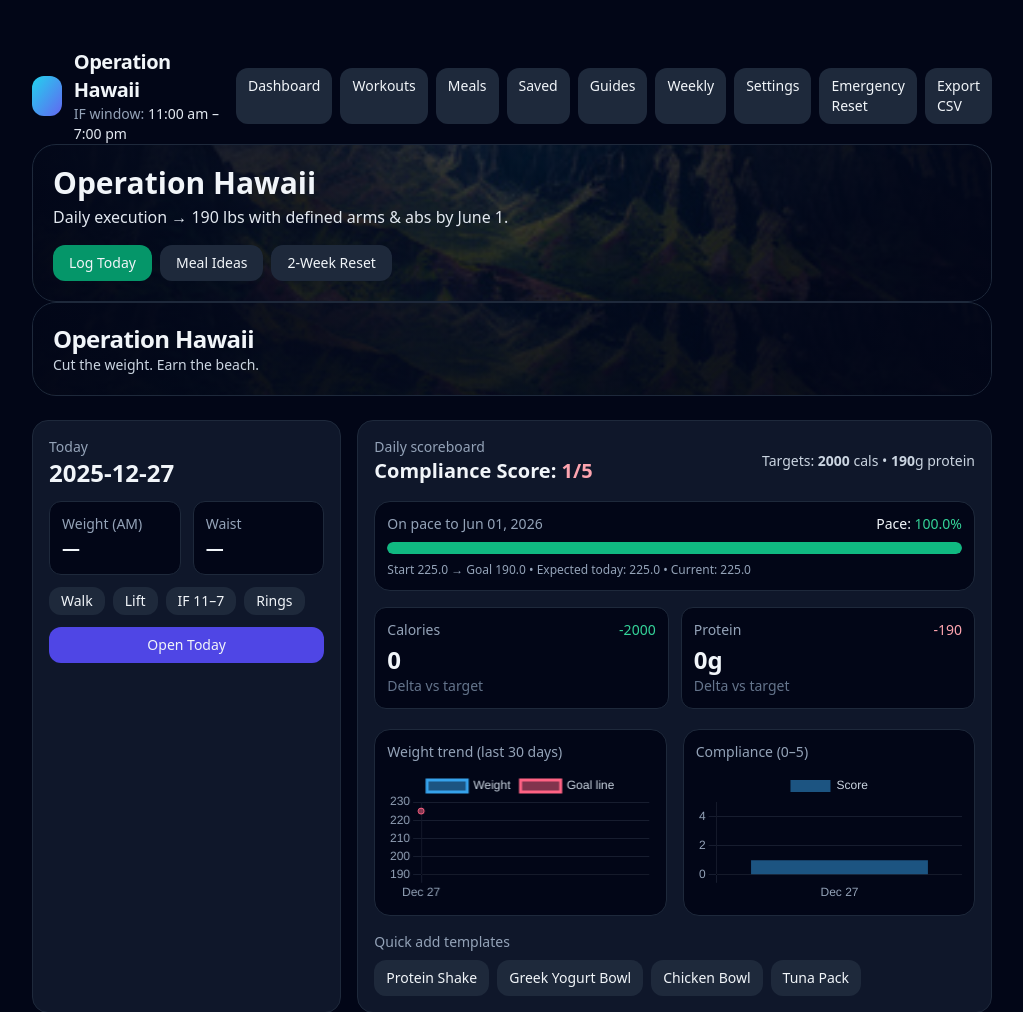
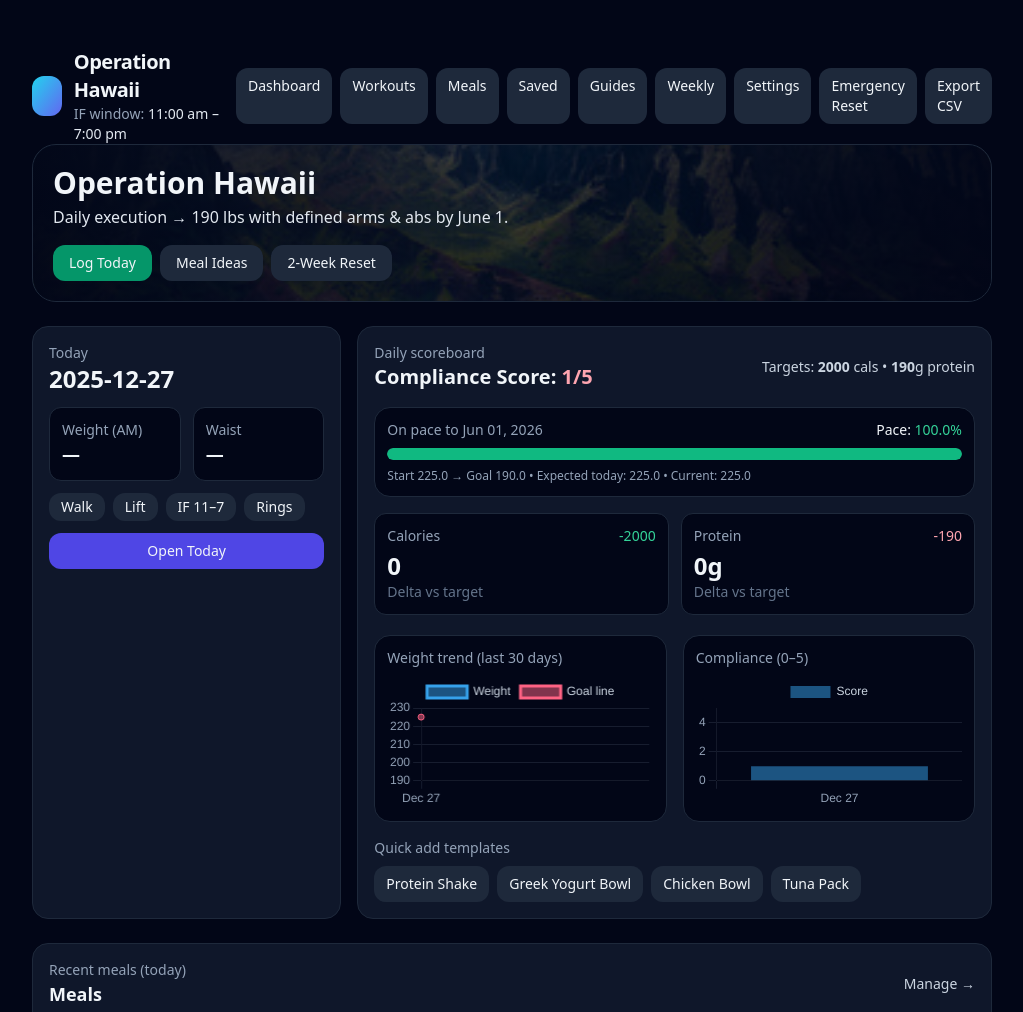
Before and after one commit to j8qbx9xbx2-cpu/Operation-Hawaii-Joe, a Flask app: page / in a window 1280 px wide. Shown: the top 1012 px of the page, without its empty margins (128-1151 px from the left). Run offline with Flask 3, Linux system fonts and the light colour scheme; data comes from the database, SQL or seed files in the repository; data that the repository does not hold is empty; some libraries are stand-ins or nearby versions.

Commit message:
Update dashboard.html

```diff
--- a/templates/dashboard.html
+++ b/templates/dashboard.html
@@ -14,16 +14,7 @@
       </div>
     </div>
   </div>
-<div class="relative overflow-hidden rounded-3xl border border-slate-800 bg-slate-950 p-5 mb-4">
-  <img src="{{ url_for('static', filename='images/hero.jpg') }}"
-       class="absolute inset-0 h-full w-full object-cover opacity-25" alt="Hawaii" />
-  <div class="absolute inset-0 bg-gradient-to-r from-slate-950/95 via-slate-950/50 to-slate-950/95"></div>
 
-  <div class="relative">
-    <div class="text-2xl font-semibold tracking-tight">Operation Hawaii</div>
-    <div class="text-sm text-slate-300">Cut the weight. Earn the beach.</div>
-  </div>
-</div>
 
   <div class="mt-6 grid md:grid-cols-3 gap-4">
     <div class="rounded-2xl bg-slate-900 border border-slate-800 p-4">
```
